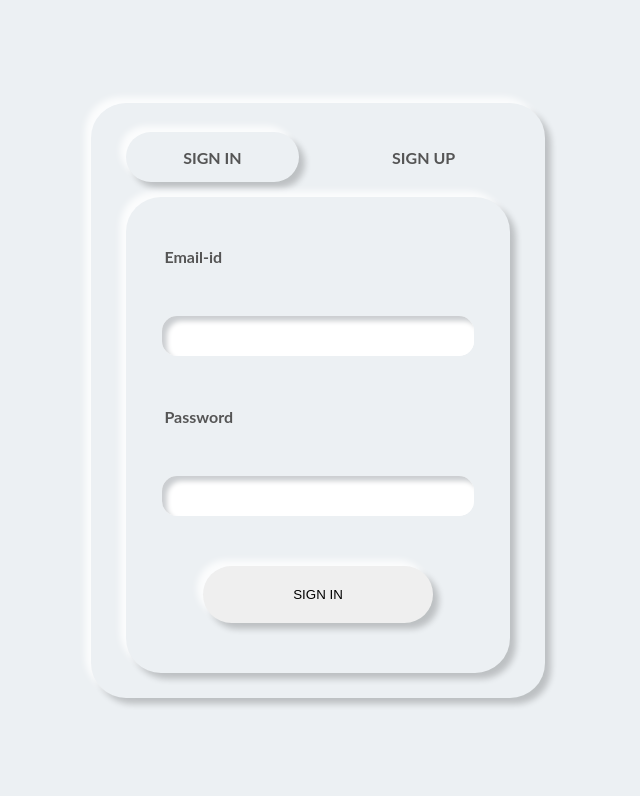
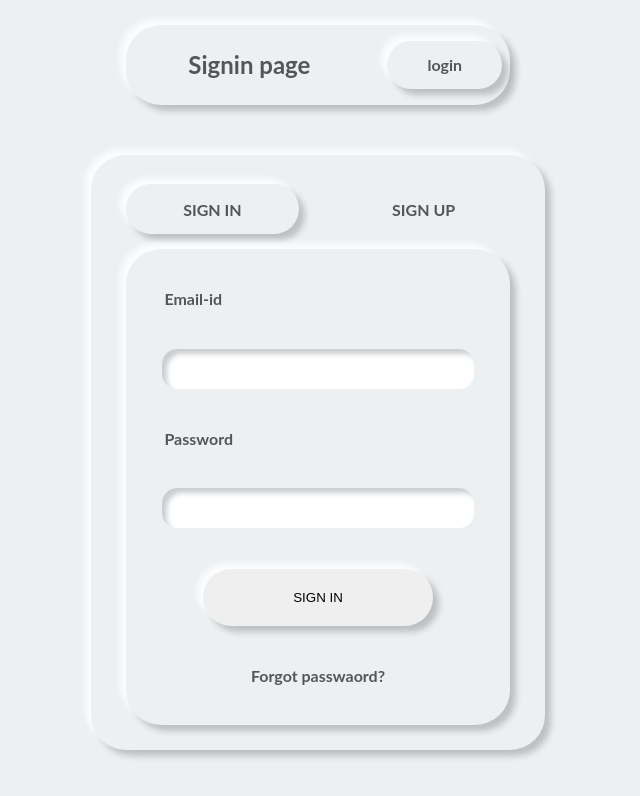
Before and after one commit to RISHIKESHdev/Signin_Signup_form_reactjs, a React (Create React App) app in the folder frontendform/: page /Signin in a window 1280 px wide. Shown: the top 796 px of the page, without its empty margins (322-962 px from the left). Built offline with nearby package versions, Linux system fonts and the light colour scheme.

Commit message:
Added routes to application

```diff
--- a/frontendform/package.json
+++ b/frontendform/package.json
@@ -39,5 +39,8 @@
       "last 1 firefox version",
       "last 1 safari version"
     ]
+  },
+  "devDependencies": {
+    "react-router-dom": "^6.3.0"
   }
 }
--- a/frontendform/src/App.css
+++ b/frontendform/src/App.css
@@ -1,4 +1,4 @@
-body {
+/* body {
     margin: 0;
     height: 100vh;
     width: 100vw;
@@ -8,8 +8,58 @@ body {
     display: flex;
     align-items: center;
     justify-content: center;
+
+} */
+.landingpage{
+    height: 100vh;
+    width: 100vw;
+    overflow: hidden;
+    font-family: "Lato", sans-serif;
+    font-weight: 700;
+    display: flex;
+    flex-direction: column;
+    align-items: center;
+    justify-content: space-around;
     color: #555;
     background: #ecf0f3;
+}
+.navb{
+    display: flex;
+    align-items: center;
+    justify-content: end;
+    flex-direction: row;
+    /* height:10%; */
+    width: 30%;
+    height: 10%;
+    border-radius: 35px;
+    box-shadow:
+    -6px -6px 6px rgba(255, 255, 255, 0.8),
+    6px 6px 6px rgba(0, 0, 0, 0.2);
+}
+.navbutton{
+    height:60%;
+    width: 30%;
+    margin-right: 2%;
+    font-family: "Lato", sans-serif;
+    font-weight: 700;
+    border-radius: 35px;
+    box-shadow:
+    -6px -6px 6px rgba(255, 255, 255, 0.8),
+    6px 6px 6px rgba(0, 0, 0, 0.2);
+    display: flex;
+    flex-direction: row;
+    align-items: center;
+    justify-content: center;
+}
+.navbutton:hover{
+    cursor: pointer;
+    box-shadow:
+    -3px -3px 3px rgba(255, 255, 255, 0.8),
+    3px 3px 3px rgba(0, 0, 0, 0.2);
+    transition: 1s;
+}
+.pagename{
+    margin-right: 20%;
 }
 .formDiv {
     width: 30%;
@@ -24,6 +74,7 @@ body {
     flex-direction: column;
     align-items: center;
     justify-content: space-evenly;
+    margin-bottom: 2%;
 }
 .formOptions{
     height:10%;
--- a/frontendform/src/App.js
+++ b/frontendform/src/App.js
@@ -1,25 +1,29 @@
-import { useState } from 'react';
+// import ReactDOM from "react-dom/client";
+import { BrowserRouter, Routes, Route } from "react-router-dom";
+// import { Outlet, Link } from "react-router-dom";
+// import { useState } from 'react';
 import Signin from './components/Signin'
 import Signup from './components/Signup'
+import Landingpage from './components/Landingpage'
+import Resetpassword from './components/Resetpassword'
 import './App.css';
 
 function App() {
-  const [isSignup,setisSignup]=useState(false)
-  const [formData,setformData]=useState({signin:{name:"",email:"",password:""},signup:[{name:"",email:"",password:"",passwordCheck:""}]})
+  // const [isSignup,setisSignup]=useState(false)
+  // const onSubmit = ()=>{
+
+  // }
   return (
-    <body>
-      <div className="formDiv">
-        <div className="formOptions">
-          <div className={`${isSignup ? "" :"activeSign"}`} onClick={()=>{setisSignup(false)}}>SIGN IN</div>
-          <div className={`${isSignup ? "activeSign" :""}`} onClick={()=>{setisSignup(true)}}>SIGN UP</div>
-        </div>
-          {(isSignup)?(<>
-            <Signup/>
-          </>):(<>
-            <Signin/>
-          </>)}
-        </div>
-    </body>
+      <BrowserRouter>
+        <Routes>
+          <Route path="/" element={<Landingpage />}>
+            <Route index path="Signin" element={<Signin />} />
+            <Route path="Signup" element={<Signup />} />
+            <Route path="Resetpassword" element={<Resetpassword />} />
+            {/* <Route path="*" element={<NoPage />} /> */}
+          </Route>
+        </Routes>
+      </BrowserRouter>
   );
 }
 
--- /dev/null
+++ b/frontendform/src/components/Landingpage.js
@@ -0,0 +1,29 @@
+import React,{useState,useEffect} from 'react'
+import { Outlet, Link, useLocation } from "react-router-dom";
+
+export default function Landingpage() {
+    const location = useLocation();
+    const [pathName, setPathName] = useState(null) ;
+
+    useEffect(() => {
+        if(location) {
+            let tmp = location.pathname.split("/").pop();
+            if (tmp.toLowerCase()==="resetpassword"){
+                tmp="reset pass"
+            }
+            if(tmp===""){
+                tmp="Landing"
+            }
+            setPathName(tmp)
+        }
+    }, [location])
+  return (
+    <div className='landingpage'>
+        <div className='navb'>
+            <h2 className='pagename'>{pathName} page</h2>
+            <Link className='navbutton' style={{textDecoration: 'none',color:'inherit'}} to="/Signin">login</Link>
+        </div>
+        <Outlet/>
+    </div>
+  )
+}
--- /dev/null
+++ b/frontendform/src/components/Resetpassword.js
@@ -0,0 +1,23 @@
+import React from 'react'
+import { Outlet, Link } from "react-router-dom";
+
+export default function Resetpassword() {
+  return (
+    <div className="formDiv">
+      <div className="formOptions">
+        <div className="activeSign"><Link style={{textDecoration: 'none',color:'inherit'}} to="/Signin">SIGN IN</Link></div>
+        <div className="activeSign"><Link style={{textDecoration: 'none',color:'inherit'}} to="/Signup">SIGN UP</Link></div>
+      </div>
+      <form className="formBody">
+        <label htmlFor="b7" >Email-id</label>
+        <input type="email" id="b7" required="required"/>
+        <label htmlFor="b8" >Reset Password</label>
+        <input type="password" id="b8" required="required"/>
+        <label htmlFor="b9" >Password Check</label>
+        <input type="password" id="b9" required="required"/>
+        <button>SUBMIT</button>
+      </form>
+      <Outlet/>
+    </div>
+  )
+}
--- a/frontendform/src/components/Signin.js
+++ b/frontendform/src/components/Signin.js
@@ -1,13 +1,22 @@
 import React from 'react'
+import { Outlet, Link } from "react-router-dom";
 
 export default function Signin() {
   return (
+    <div className="formDiv">
+      <div className="formOptions">
+        <div className="activeSign">SIGN IN</div>
+        <div><Link style={{textDecoration: 'none',color:'inherit'}} to="/Signup">SIGN UP</Link></div>
+      </div>
       <form className="formBody">
         <label htmlFor="b5" >Email-id</label>
         <input type="email" id="b5" required="required"/>
         <label htmlFor="b6" >Password</label>
         <input type="password" id="b6" required="required"/>
         <button>SIGN IN</button>
+        <Link style={{textDecoration: 'none',color:'inherit'}} to="/Resetpassword">Forgot passwaord?</Link>
       </form>
+      <Outlet/>
+    </div>
   )
 }
--- a/frontendform/src/components/Signup.js
+++ b/frontendform/src/components/Signup.js
@@ -1,7 +1,13 @@
 import React from 'react'
+import { Outlet, Link } from "react-router-dom";
 
 export default function Signup() {
   return (
+    <div className="formDiv">
+      <div className="formOptions">
+        <div className=""><Link style={{textDecoration: 'none',color:'inherit'}} to="/Signin">SIGN IN</Link></div>
+        <div className="activeSign">SIGN UP</div>
+      </div>
       <form className="formBody">
         <label htmlFor="b1" >Name</label>
         <input type="text" id="b1" required="required"/>
@@ -13,5 +19,7 @@ export default function Signup() {
         <input type="password" id="b4" required="required"/>
         <button>SIGN UP</button>
       </form>
+      <Outlet/>
+    </div>
   )
 }
```
Also changed, not shown: 1 other file (tests, documents, lock files or other folders). Lines whose indentation alone changed are shown as unchanged.
